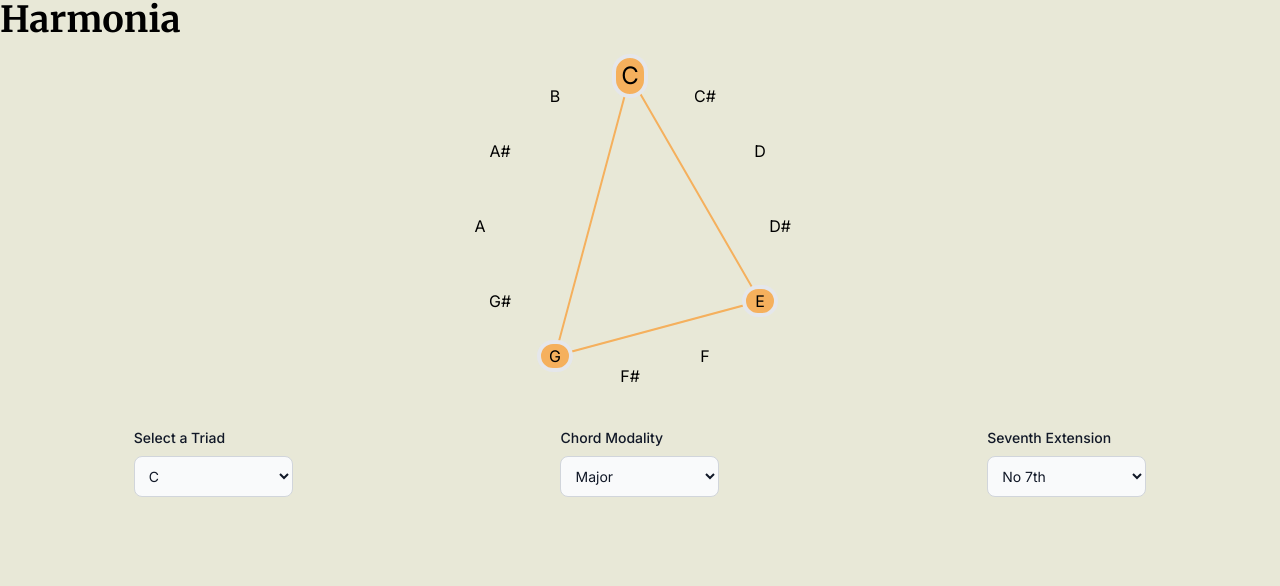
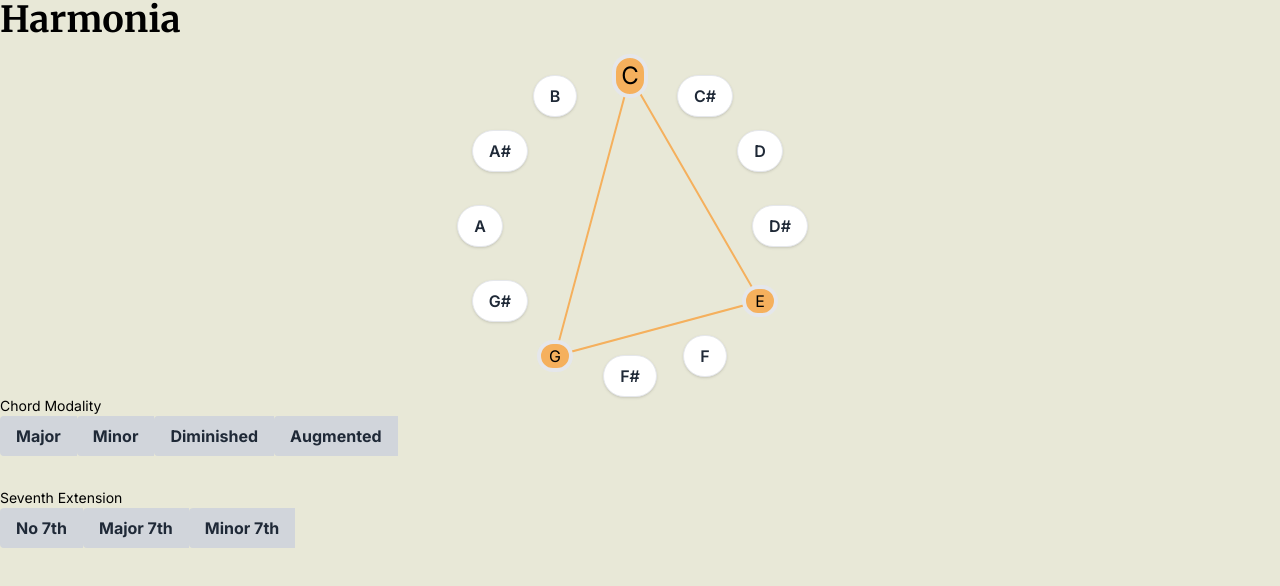
Before and after one commit to FernandoNaon/harmonia, a Next.js app: page / in a window 1280 px wide. Shown: the top 586 px of the page. Built offline with nearby package versions, Linux system fonts and the light colour scheme.

Commit message:
Update data structure and chord generator

```diff
--- a/src/app/components/Circle.tsx
+++ b/src/app/components/Circle.tsx
@@ -2,12 +2,14 @@
 
 import React, { useEffect, useState } from "react";
 import ExtensionSelect from "./ExtensionSelect";
-import { NoteData, isMajor, seventh } from "../types/Index";
+import { NoteData, isMajor, seventh, modality } from "../types/Index";
 import { notes, scaleOptions, seventhOptions } from "../utils/utils";
 
 const Circle: React.FC = () => {
+  const [isMajor, setIsMajor] = useState<isMajor>({ isMajor: true });
   const [scale, setScale] = useState<NoteData>({ value: 1, label: "C" });
-  const [isMajor, setIsMajor] = useState<isMajor>({ isMajor: true });
+  const [modality, setModality] = useState<modality>({ modality: "Major" });
+
   const [seventh, setSeventh] = useState<seventh>({
     hasSeventh: false,
   });
@@ -15,23 +17,19 @@
   const radius = 150;
   const angleIncrement = (2 * Math.PI) / notes.length;
 
-  const handleChangeNote = (e: React.ChangeEvent<HTMLSelectElement>) => {
-    const selectedValue = parseInt(e.target.value);
+  const handleChangeNote = (value: number) => {
+    const selectedValue = value;
     const selectedNote = notes.find((note) => note.value === selectedValue);
     if (selectedNote) {
       setScale(selectedNote);
     }
   };
 
-  const handleChangeScale = (e: React.ChangeEvent<HTMLSelectElement>) => {
-    const selectedValue = e.target.value;
-    const isMajor = selectedValue === "Major";
-    setIsMajor({ isMajor });
+  const handleChangeScale = (selectedValue: string) => {
+    setModality({ modality: selectedValue });
   };
 
-  const handleChangeSeventh = (e: React.ChangeEvent<HTMLSelectElement>) => {
-    const selectedValue = e.target.value;
-
+  const handleChangeSeventh = (selectedValue: string) => {
     let hasSeventh: boolean = false;
     let isMajor: boolean | undefined;
 
@@ -52,10 +50,33 @@
 
   const generateChord = (noteIndex: number): NoteData[] => {
     let chordIntervals: number[];
-    if (seventh.hasSeventh && seventh.isMajor !== undefined) {
-      chordIntervals = seventh.isMajor ? [0, 4, 7, 11] : [0, 3, 7, 10];
-    } else {
-      chordIntervals = isMajor.isMajor ? [0, 4, 7] : [0, 3, 7];
+    switch (modality.modality) {
+      case "Major":
+        chordIntervals = [0, 4, 7];
+        if (seventh.hasSeventh) {
+          chordIntervals.push(seventh.isMajor ? 11 : 10);
+        }
+        break;
+      case "Minor":
+        chordIntervals = [0, 3, 7];
+        if (seventh.hasSeventh) {
+          chordIntervals.push(seventh.isMajor ? 11 : 10);
+        }
+        break;
+      case "Dim":
+        chordIntervals = [0, 3, 6];
+        if (seventh.hasSeventh) {
+          chordIntervals.push(10);
+        }
+        break;
+      case "Aug":
+        chordIntervals = [0, 4, 8];
+        if (seventh.hasSeventh) {
+          chordIntervals.push(11);
+        }
+        break;
+      default:
+        throw new Error("Invalid modality");
     }
 
     const chordNotes = chordIntervals.map((interval) => {
@@ -63,6 +84,7 @@
       return notes[newIndex];
     });
 
+    console.log(chordNotes);
     return chordNotes;
   };
 
@@ -84,10 +106,6 @@
   };
   const chordNotes = generateChord(scale.value - 1);
 
-  useEffect(() => {
-    console.log(chordNotes);
-  }, [chordNotes, scale]);
-
   return (
     <div className="flex flex-col">
       <div className="flex items-center justify-center">
@@ -104,6 +122,7 @@
               justifyContent: "center",
               zIndex: 1,
               width: scale.label === note.label ? "4rem" : "3rem",
+              height: scale.label === note.label ? "4rem" : "3rem",
               fontSize: scale.label === note.label ? "1.5rem" : "1rem",
             };
             const isInChord = chordNotes.some(
@@ -117,7 +136,12 @@
                     {note.label}
                   </p>
                 ) : (
-                  <p>{note.label}</p>
+                  <button
+                    onClick={() => handleChangeNote(note.value)}
+                    className="bg-white hover:bg-gray-100 text-gray-800 font-semibold py-2 px-4 border rounded-full shadow"
+                  >
+                    {note.label}
+                  </button>
                 )}
               </div>
             );
@@ -128,14 +152,7 @@
         </div>
       </div>
 
-      <div className="flex justify-start">
-        <ExtensionSelect
-          label="Select a Triad"
-          id="Triad"
-          options={notes}
-          onChange={handleChangeNote}
-        />
-
+      <div className="flex flex-col gap-8 justify-start">
         <ExtensionSelect
           label="Chord Modality"
           id="scale"
--- a/src/app/components/ExtensionSelect.tsx
+++ b/src/app/components/ExtensionSelect.tsx
@@ -9,26 +9,20 @@
   onChange,
 }) => {
   return (
-    <form className="max-w-sm mx-auto mt-8">
-      <label
-        htmlFor={id}
-        className="block mb-2 text-sm font-medium text-gray-900 dark:text-white"
-      >
-        {label}
-      </label>
-      <select
-        id={id}
-        className="bg-gray-50 border border-gray-300 text-gray-900 text-sm rounded-lg focus:ring-blue-500 focus:border-blue-500 block w-full p-2.5 dark:bg-gray-700 dark:border-gray-600 dark:placeholder-gray-400 dark:text-white dark:focus:ring-blue-500 dark:focus:border-blue-500"
-        onChange={onChange}
-      >
-        <option disabled>Choose an option</option>
+    <div>
+      <p className="text-sm">{label}</p>
+      <div className="inline-flex">
         {options.map((option, index) => (
-          <option key={index} value={option.value}>
+          <button
+            className="bg-gray-300 hover:bg-gray-400 text-gray-800 font-bold py-2 px-4 rounded-l"
+            key={index}
+            onClick={() => onChange(option.value.toString())}
+          >
             {option.label}
-          </option>
+          </button>
         ))}
-      </select>
-    </form>
+      </div>
+    </div>
   );
 };
 
--- a/src/app/types/Index.ts
+++ b/src/app/types/Index.ts
@@ -17,13 +17,17 @@
   label: string;
   id: string;
   options: Option[] | NoteData[];
-  onChange: (e: ChangeEvent<HTMLSelectElement>) => void;
+  onChange: (e: string) => void;
 }
 
 export type isMajor = {
   isMajor: boolean;
 };
 
+export type modality = {
+  modality: string;
+};
+
 export type seventh = {
   hasSeventh: boolean;
   isMajor?: boolean;
--- a/src/app/utils/utils.ts
+++ b/src/app/utils/utils.ts
@@ -18,6 +18,8 @@
 export const scaleOptions: Option[] = [
   { value: "Major", label: "Major" },
   { value: "Minor", label: "Minor" },
+  { value: "Dim", label: "Diminished" },
+  { value: "Aug", label: "Augmented" },
 ];
 
 export const seventhOptions: Option[] = [
```
